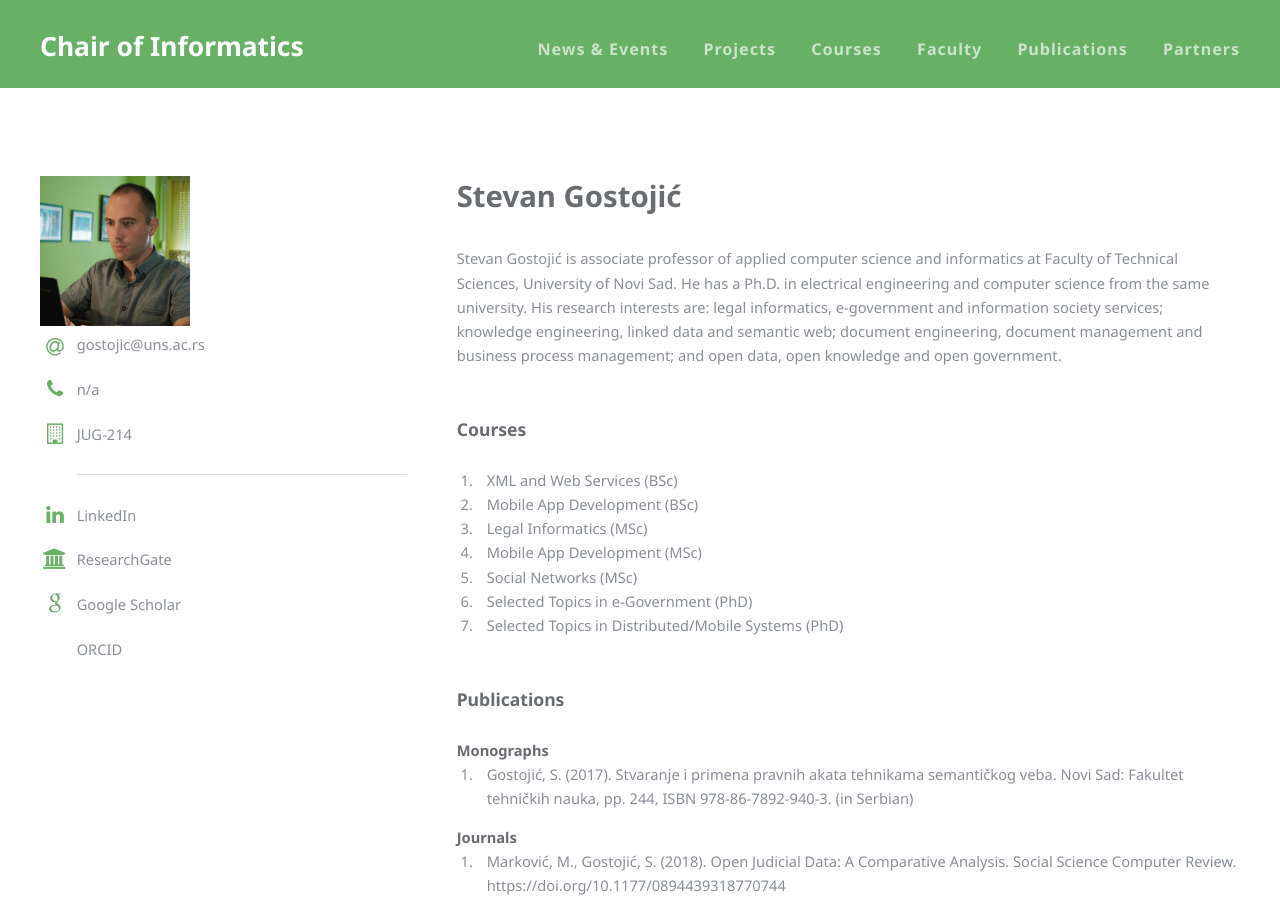
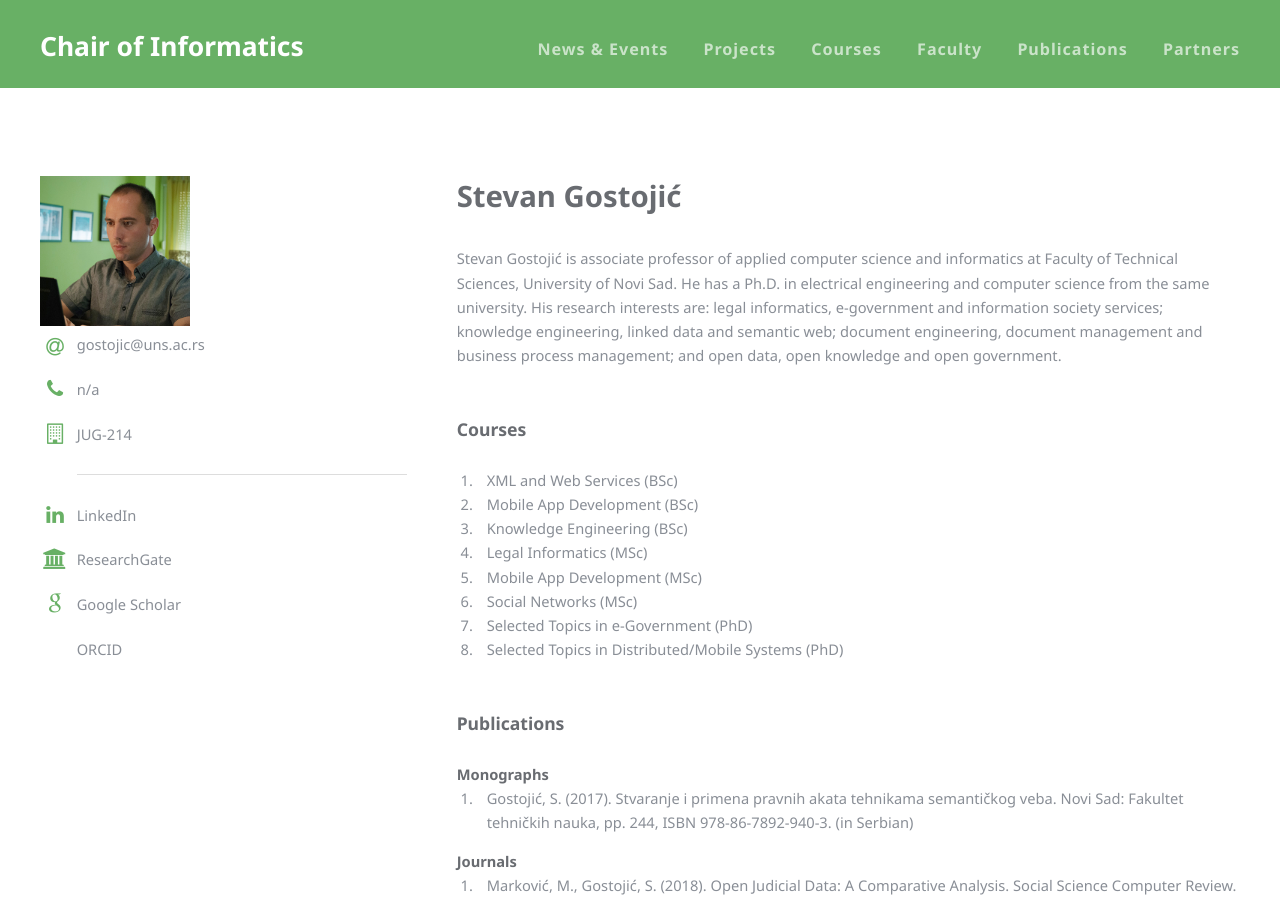
Before and after one commit to unsftn/informatika, a Jekyll site: the page built from _faculty/StevanGostojic.md, in a window 1280 px wide and 900 px high. Built offline with Jekyll 4.4.1, drawn with Linux system fonts in a browser that asks for light colours.

Commit message:
Update StevanGostojic.md

```diff
--- a/_faculty/StevanGostojic.md
+++ b/_faculty/StevanGostojic.md
@@ -21,6 +21,7 @@ Stevan Gostojić is associate professor of applied computer science and informat
 
 1. XML and Web Services (BSc)
 1. Mobile App Development (BSc)
+1. Knowledge Engineering (BSc)
 1. Legal Informatics (MSc)
 1. Mobile App Development (MSc)
 1. Social Networks (MSc)
```
